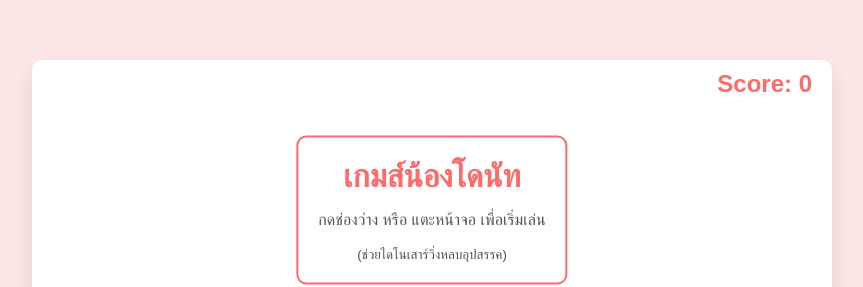
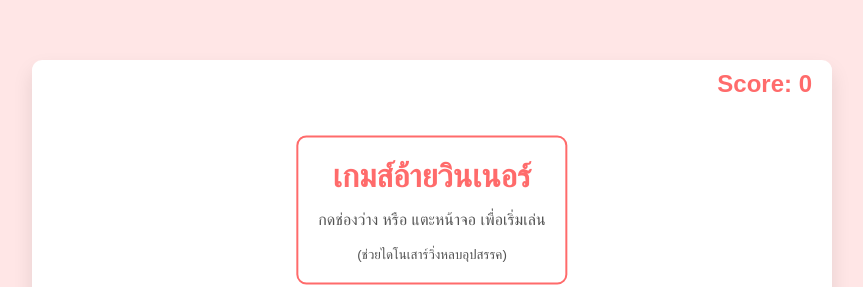
Before and after one commit to lekgis/Donut, a plain HTML site: page index.html in a window 1280 px wide. Shown: the part 188-475 px from the top of the page, without its empty margins (208-1071 px from the left). Drawn offline with Linux system fonts and the light colour scheme.

Commit message:
Update index.html

```diff
--- a/index.html
+++ b/index.html
@@ -3,7 +3,7 @@
 <head>
     <meta charset="UTF-8">
     <meta name="viewport" content="width=device-width, initial-scale=1.0">
-    <title>เกมส์น้องโดนัท</title>
+    <title>เกมส์อ้ายวินเนอร์</title>
 
     <!-- Manifest สำหรับ PWA -->
     <link rel="manifest" href="manifest.json">
@@ -111,7 +111,7 @@
         <div id="dino">🦖</div>
         <div id="score">Score: 0</div>
         <div id="start-msg">
-            <h1>เกมส์น้องโดนัท</h1>
+            <h1>เกมส์อ้ายวินเนอร์</h1>
             <p>กดช่องว่าง หรือ แตะหน้าจอ เพื่อเริ่มเล่น</p>
             <small>(ช่วยไดโนเสาร์วิ่งหลบอุปสรรค)</small>
         </div>
```
